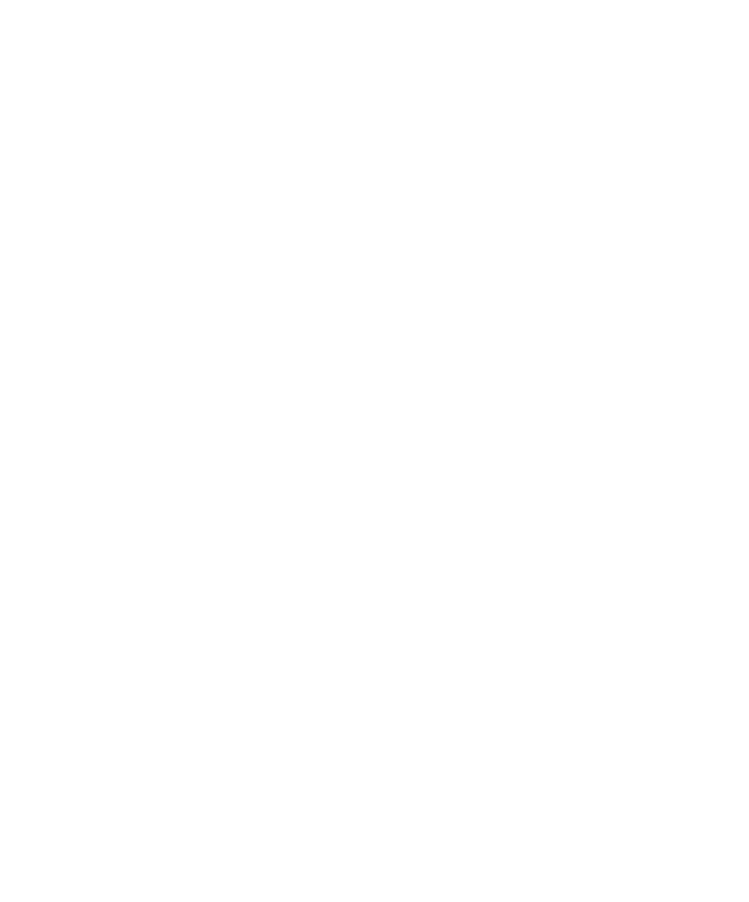
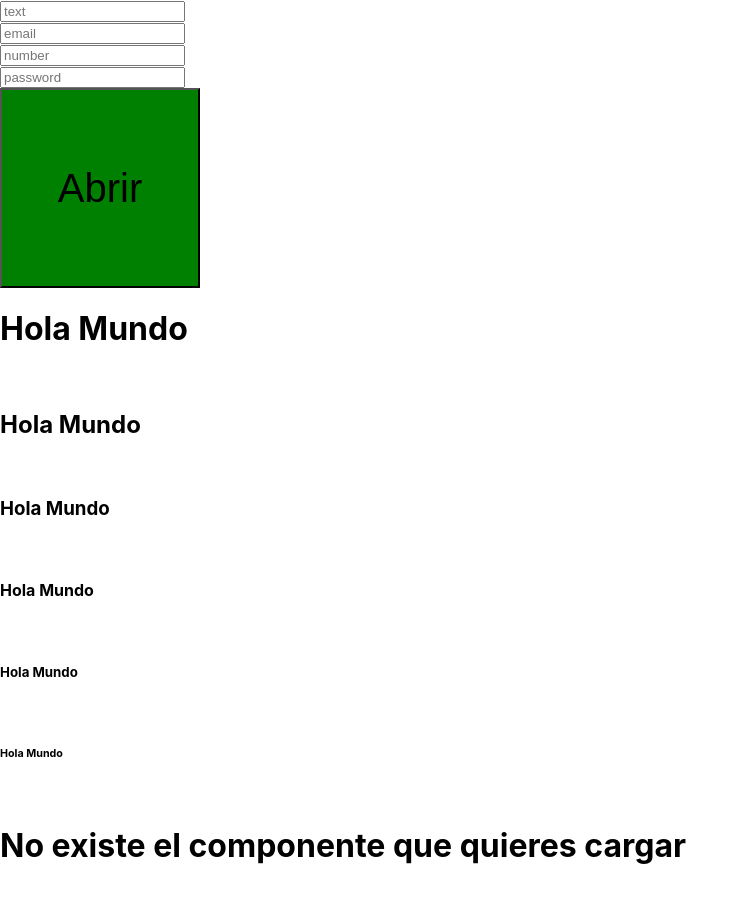
Before and after one commit to jovanesDev/34850, a React (Create React App) app: page / in a window 1280 px wide. Shown: the top 902 px of the page, without its empty margins (0-749 px from the left). Before the commit the page ends 800 px from the top, so only its background shows below. Built offline with nearby package versions, Linux system fonts and the light colour scheme.

Commit message:
conditional rendering

```diff
--- a/src/App.js
+++ b/src/App.js
@@ -1,9 +1,81 @@
 import React from 'react'
+import Dynamic from './components/DynamicComponent/Dynamic';
 
 function App() {
 
+  const componentes = [
+    {
+      type:'input',
+      atr:'text'
+    },
+    {
+      type:'input',
+      atr:'email'
+    },
+    {
+      type:'input',
+      atr:'number'
+    },
+    {
+      type:'input',
+      atr:'password'
+    },
+    {
+      type:'button'
+    },
+    {
+      type:'titulo',
+      atr:{
+        size:'h1',
+        text:'Hola Mundo'
+      }
+    },
+    {
+      type:'titulo',
+      atr:{
+        size:'h2',
+        text:'Hola Mundo'
+      }
+    },
+    {
+      type:'titulo',
+      atr:{
+        size:'h3',
+        text:'Hola Mundo'
+      }
+    },
+    {
+      type:'titulo',
+      atr:{
+        size:'h4',
+        text:'Hola Mundo'
+      }
+    },
+    {
+      type:'titulo',
+      atr:{
+        size:'h5',
+        text:'Hola Mundo'
+      }
+    },
+    {
+      type:'titulo',
+      atr:{
+        size:'h6',
+        text:'Hola Mundo'
+      }
+    },
+    {}
+  ]
+
   return (
     <div>
+     {componentes.map((componente) => (
+      <>
+      <Dynamic component={componente}/>
+      <br/>
+      </>
+     ))}
     </div>
   );
 }
--- /dev/null
+++ b/src/components/Button/Button.jsx
@@ -0,0 +1,24 @@
+import React, { useState,memo } from "react";
+
+const Button = memo(() => {
+
+    const [show, setShow] = useState(false)
+
+    const handleToggle = () => setShow(!show)
+
+  return (
+    <button
+      style={{
+        background: show ? "red" : "green",
+        width: "200px",
+        height: "200px",
+        fontSize: "40px",
+      }}
+      onClick={handleToggle}
+    >
+      {show ? "Cerrar" : "Abrir"}
+    </button>
+  );
+});
+
+export default Button;
--- /dev/null
+++ b/src/components/DynamicComponent/Dynamic.jsx
@@ -0,0 +1,20 @@
+import React from 'react'
+import Button from '../Button/Button';
+import Input from '../Input/Input';
+import TextComponent from '../TextComponent/TextComponent';
+
+const Dynamic = ({component}) => {
+    switch (component.type) {
+        case 'input':
+            return <Input type={component.atr}/>
+        case 'button' :
+            return <Button/>
+        case 'titulo':
+            return <TextComponent size={component.atr.size} text={component.atr.text} />
+
+        default :
+        return <h1>No existe el componente que quieres cargar</h1>
+    }
+}
+
+export default Dynamic
--- /dev/null
+++ b/src/components/Input/Input.jsx
@@ -0,0 +1,16 @@
+import React from 'react'
+
+const Input = (props) => {
+    const {type} = props;
+  return (
+    <>
+     { type === 'text' && <input placeholder={type}  type={'text'} /> }
+     { type === 'email' && <input placeholder={type}  type={'email'} /> }
+     { type === 'number' && <input placeholder={type} type={'number'} /> }
+     { type === 'password' && <input placeholder={type} type={'password'} /> }
+     {!type && <h1>No hay type no se que mostrar </h1>}
+    </>
+  )
+}
+
+export default Input
--- /dev/null
+++ b/src/components/TextComponent/TextComponent.jsx
@@ -0,0 +1,18 @@
+import React from "react";
+
+const TextComponent = (props) => {
+  const { text, size } = props;
+
+  return (
+    <>
+      {size === "h1" && <h1 className={`${size==='h1' || text === 'Hola Mundo ' ? 'btn-primary' : 'btn-secondary'}`}>{text}</h1>}
+      {size === "h2" && <h2>{text}</h2>}
+      {size === "h3" && <h3>{text}</h3>}
+      {size === "h4" && <h4>{text}</h4>}
+      {size === "h5" && <h5>{text}</h5>}
+      {size === "h6" && <h6>{text}</h6>}
+    </>
+  );
+};
+
+export default TextComponent;
```
Also changed, not shown: 1 other file (tests, documents, lock files or other folders).
